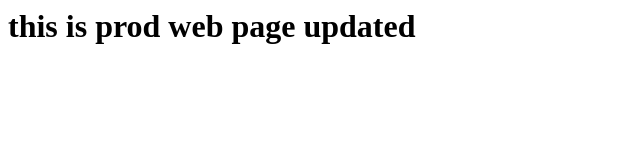
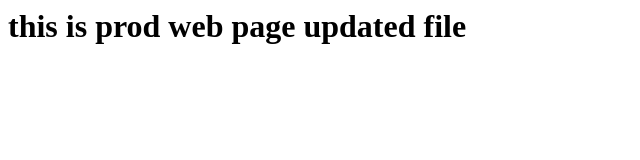
Before and after one commit to mayet16/prodweb, a plain HTML site: page index.html in a window 1280 px wide. Shown: the whole page, without its empty margins (0-640 px from the left). Drawn offline with Linux system fonts and the light colour scheme.

Commit message:
prod web update

```diff
--- a/index.html
+++ b/index.html
@@ -1 +1 @@
-<h1>this is prod web page updated<h1>
+<h1>this is prod web page updated file<h1>
```
